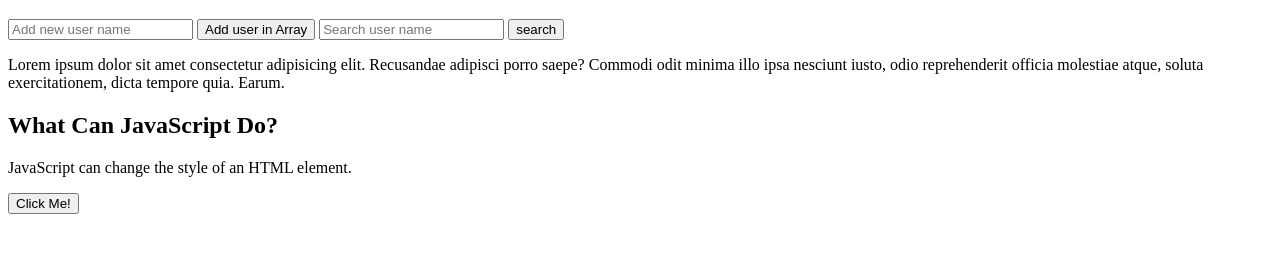
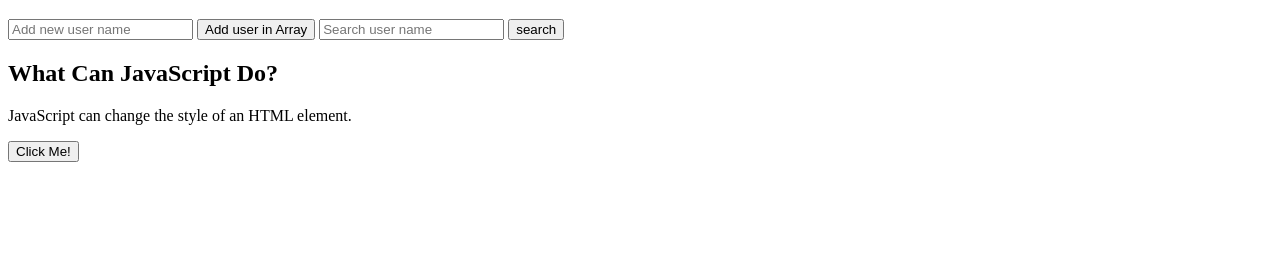
Before and after one commit to muzammilpro/Js-Array-Concept, a plain HTML site: page index.html in a window 1280 px wide. Shown: the part 61-314 px from the top of the page. Drawn offline with Linux system fonts and the light colour scheme.

Commit message:
New Changes

```diff
--- a/index.html
+++ b/index.html
@@ -17,9 +17,7 @@
 
     <input id="searchInput" type="text" placeholder="Search user name">
     <button onclick="findUser()">search</button>
-    <p id="searchResult">Lorem ipsum dolor sit amet consectetur adipisicing elit. Recusandae adipisci porro saepe?
-        Commodi odit minima illo ipsa nesciunt iusto, odio reprehenderit officia molestiae atque, soluta exercitationem,
-        dicta tempore quia. Earum.</p>
+
 
 
 
```
